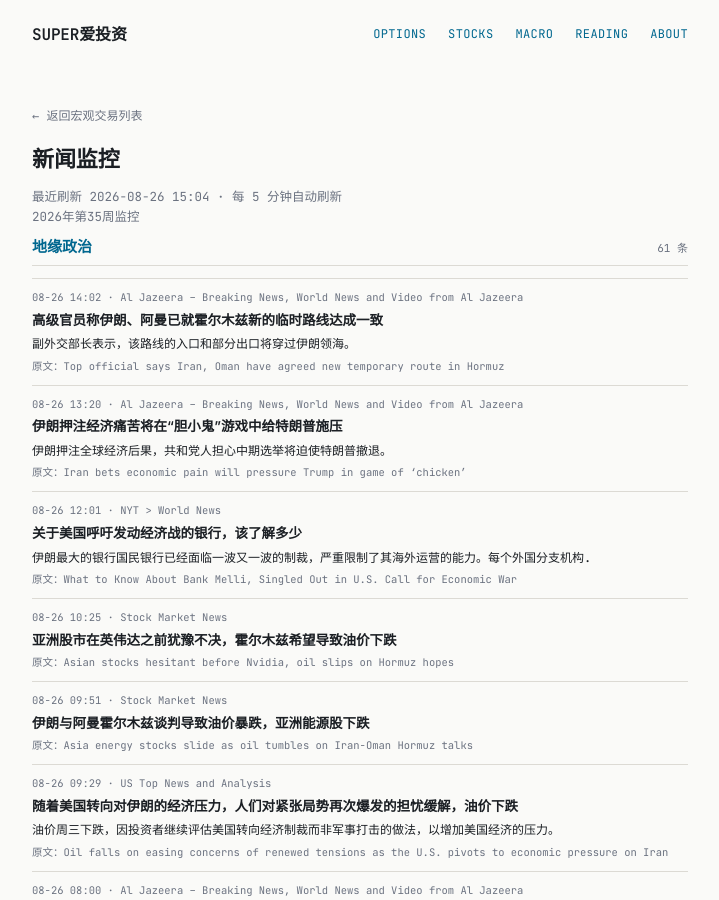
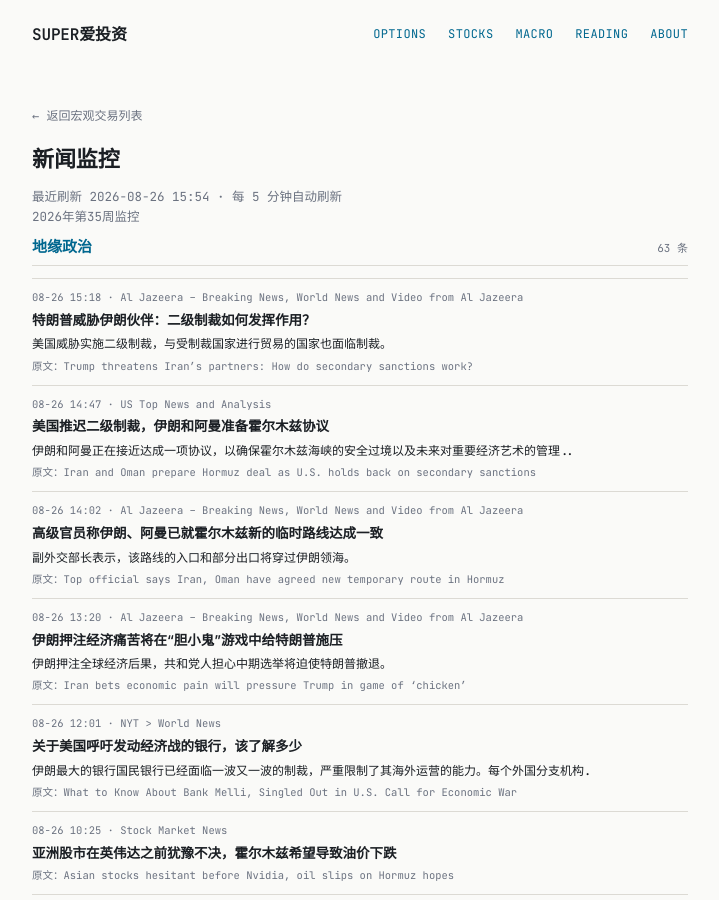
Before and after one commit to tang3super/tang3super.github.io, a Jekyll site: the page built from macro-trade/news-digest.md, in a window 1280 px wide and 900 px high. Shown: the whole window, without its empty margins (280-999 px from the left). Built offline with Jekyll 4.4.1, drawn with Linux system fonts in a browser that asks for light colours; some of the changed text lies outside the part shown.

Commit message:
sync news-digest article

```diff
--- a/macro-trade/news-digest.md
+++ b/macro-trade/news-digest.md
@@ -5,11 +5,25 @@ title: 新闻监控
 date: '2026-08-26'
 summary: 2026年第35周监控
 week_label: 2026年第35周监控
-last_updated: 2026-08-26 15:04
+last_updated: 2026-08-26 15:54
 refresh_note: 每 5 分钟自动刷新
 topics:
 - name: 地缘政治
   items:
+  - title: 'Trump threatens Iran’s partners: How do secondary sanctions work?'
+    summary: The US has used threats of secondary sanctions, whereby countries trading with a sanctioned country also face sanctions.
+    link: https://www.aljazeera.com/economy/2026/8/26/trump-threatens-irans-partners-how-do-secondary-sanctions-work?traffic_source=rss
+    source: Al Jazeera – Breaking News, World News and Video from Al Jazeera
+    time: 08-26 15:18
+    title_zh: 特朗普威胁伊朗伙伴：二级制裁如何发挥作用？
+    summary_zh: 美国威胁实施二级制裁，与受制裁国家进行贸易的国家也面临制裁。
+  - title: Iran and Oman prepare Hormuz deal as U.S. holds back on secondary sanctions
+    summary: Iran and Oman are approaching a deal to secure safe transit through the Strait of Hormuz and future administration of the vital economic art…
+    link: https://www.cnbc.com/2026/08/26/us-iran-war-trump-hormuz.html
+    source: US Top News and Analysis
+    time: 08-26 14:47
+    title_zh: 美国推迟二级制裁，伊朗和阿曼准备霍尔木兹协议
+    summary_zh: 伊朗和阿曼正在接近达成一项协议，以确保霍尔木兹海峡的安全过境以及未来对重要经济艺术的管理..
   - title: Top official says Iran, Oman have agreed new temporary route in Hormuz
     summary: Deputy foreign minster says the route's entry as well as part of the exit would run through Iranian territorial waters.
     link: https://www.aljazeera.com/economy/2026/8/26/top-official-says-iran-oman-have-agreed-new-temporary-hormuz-route?traffic_source=rss
@@ -500,6 +514,12 @@ topics:
     summary_zh: 英伟达公布财报，美联储主席凯文·沃什将发表他的首次杰克逊霍尔演讲。
 - name: AI基建
   items:
+  - title: European shares edge higher as oil falls; Nvidia earnings in focus
+    summary: ''
+    link: https://www.investing.com/news/stock-market-news/european-shares-edge-higher-as-oil-falls-nvidia-earnings-in-focus-4876407
+    source: Stock Market News
+    time: 08-26 15:18
+    title_zh: 随着油价下跌，欧洲股市小幅走高;英伟达盈利成为焦点
   - title: Buying Nvidia ahead of today’s earnings? You must see what our AI models say first
     summary: ''
     link: https://www.investing.com/news/stock-market-news/buying-nvidia-ahead-of-todays-earnings-you-must-see-what-our-ai-models-say-first-4876102
```
